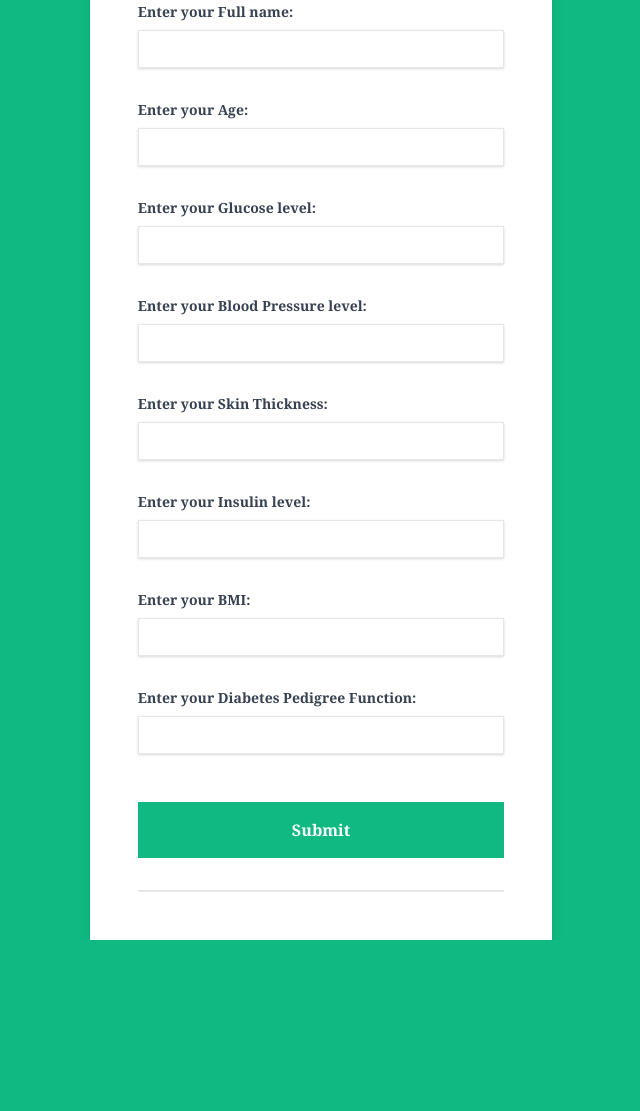
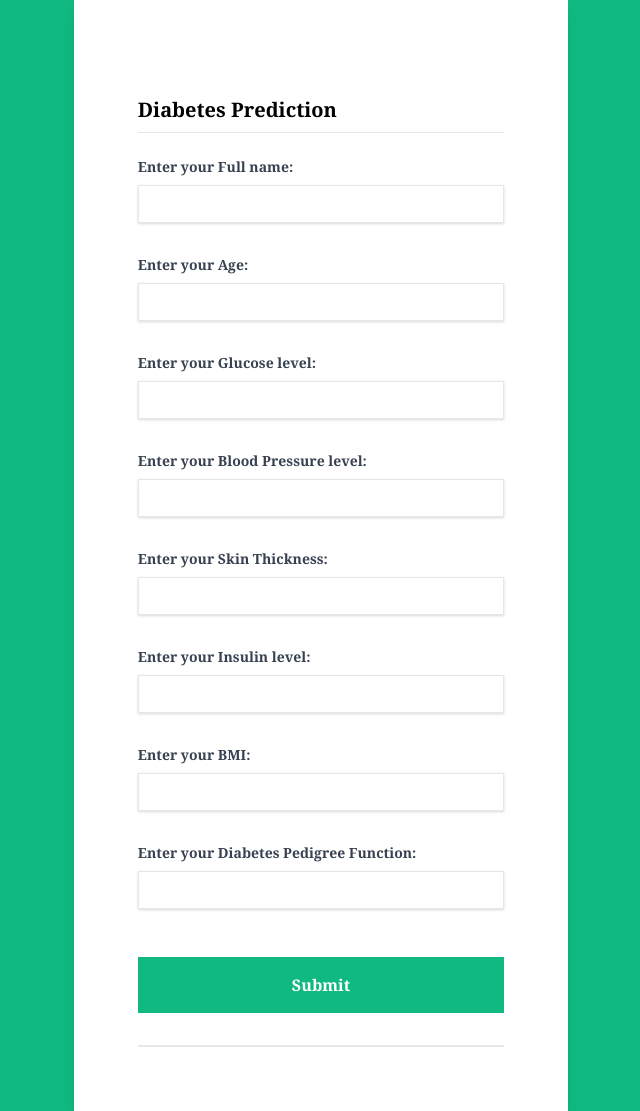
Before and after one commit to BolajiAyodeji/diabetes-prediction, a Flask app: page / in a window 1280 px wide. Shown: the whole page, without its empty margins (319-959 px from the left). Before the commit the page ends 940 px from the top, so only its background shows below. Run offline with Flask 2, Linux system fonts and the light colour scheme; parts of the project's set-up code (start-up, migrations or seed data) failed here and were passed over.

Commit message:
style: update styling

```diff
--- a/main.py
+++ b/main.py
@@ -6,6 +6,7 @@ with open(f'model/diabetes.pkl', 'rb') as f:
     model = pickle.load(f)
 
 app = flask.Flask(__name__, template_folder='templates')
+
 
 @app.route('/', methods=['GET', 'POST'])
 def main():
--- a/templates/main.html
+++ b/templates/main.html
@@ -6,12 +6,14 @@
   <meta http-equiv="X-UA-Compatible" content="IE=edge" />
   <meta name="viewport" content="width=device-width, initial-scale=1.0" />
   <title>Diabetes Prediction</title>
+  <link rel="shortcut icon" type="image/jpg"
+    href="https://w7.pngwing.com/pngs/732/803/png-transparent-black-and-white-pattern-number-8-text-black-number-thumbnail.png" />
   <link href="https://unpkg.com/tailwindcss@^2/dist/tailwind.min.css" rel="stylesheet" />
 </head>
 
 <body class="font-serif bg-green-500">
-  <div class="flex items-center justify-center h-screen">
-    <div class="p-12 max-w-lg bg-white overflow-hidden shadow-lg">
+  <div class="flex flex-col justify-center items-center">
+    <div class="p-16 bg-white overflow-hidden shadow-lg">
       <div class="font-bold text-xl mt-8 mb-2">
         Diabetes Prediction
       </div>
```
